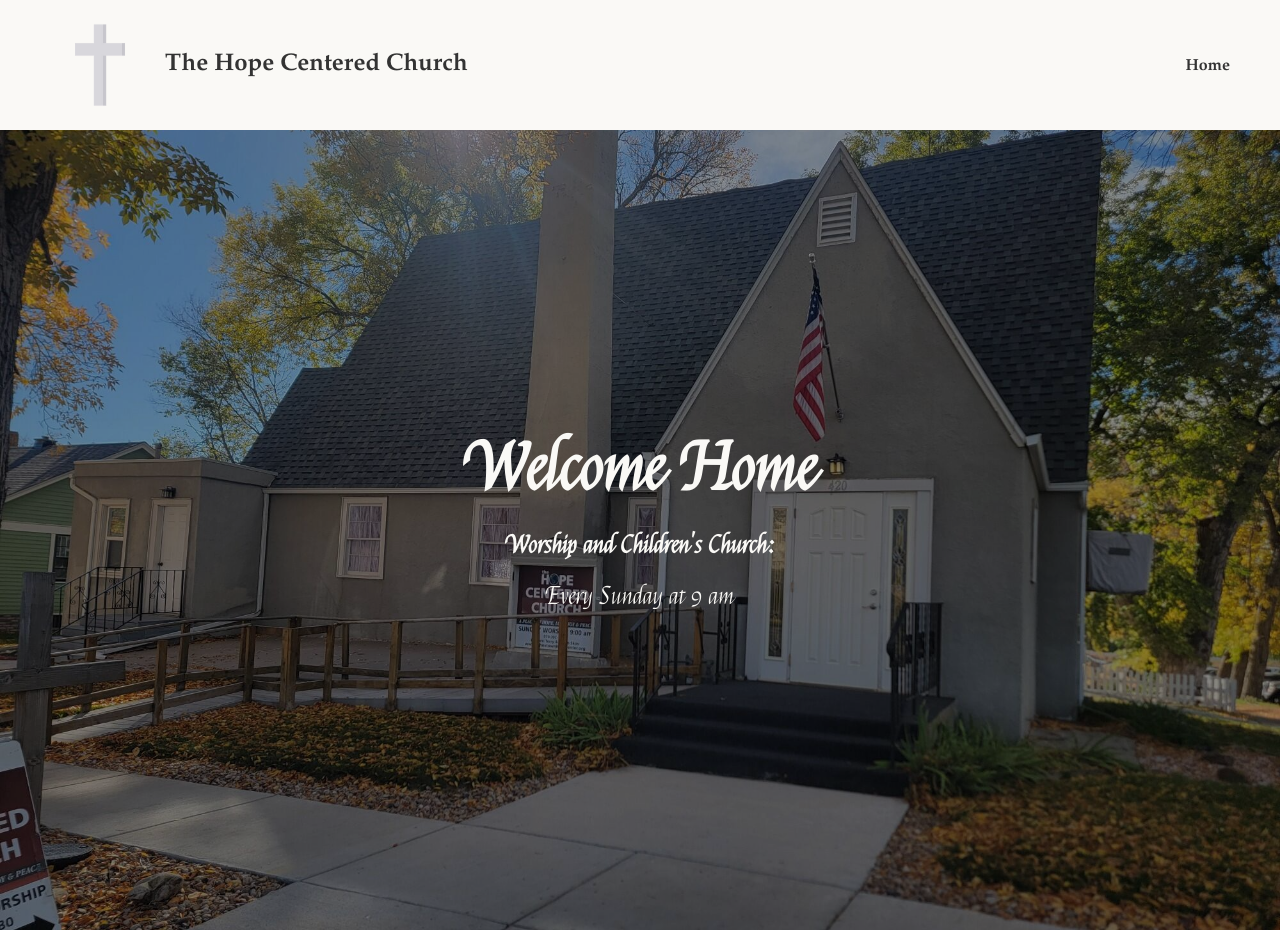
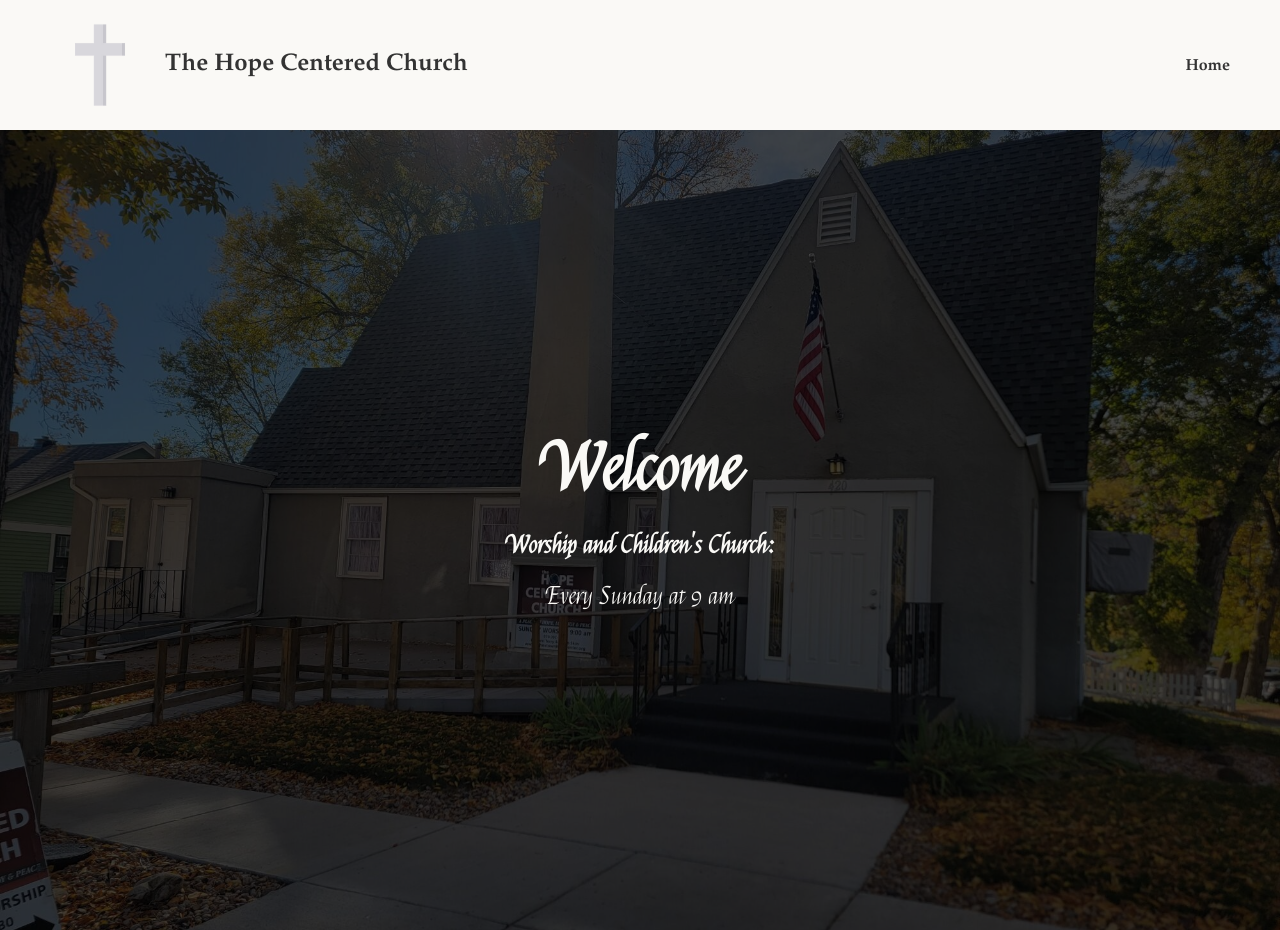
Before and after one commit to oliver-kielian/The-Hope-Centered-Church, a Flask app: page / in a window 1280 px wide. Run offline with Flask 3, Linux system fonts and the light colour scheme.

Commit message:
adjusted brightness and text

```diff
--- a/static/style.css
+++ b/static/style.css
@@ -91,7 +91,7 @@ nav li a:hover {
   background-image: url('/static/pictures/hopecentered.jpg');
   background-size: cover;
   background-position: center;
-  filter: brightness(0.6);    /* dark overlay for text */
+  filter: brightness(0.3);    /* dark overlay for text */
   z-index: 0;
 }
 
--- a/templates/home.html
+++ b/templates/home.html
@@ -5,7 +5,7 @@
 {% block content %}
    <div class="hopeImage">
     <div class="heroText">
-        <h1>Welcome Home</h1>
+        <h1>Welcome</h1>
         <h2>Worship and Children's Church:</h2>
         <p>Every Sunday at 9 am</p>
     </div>
```
